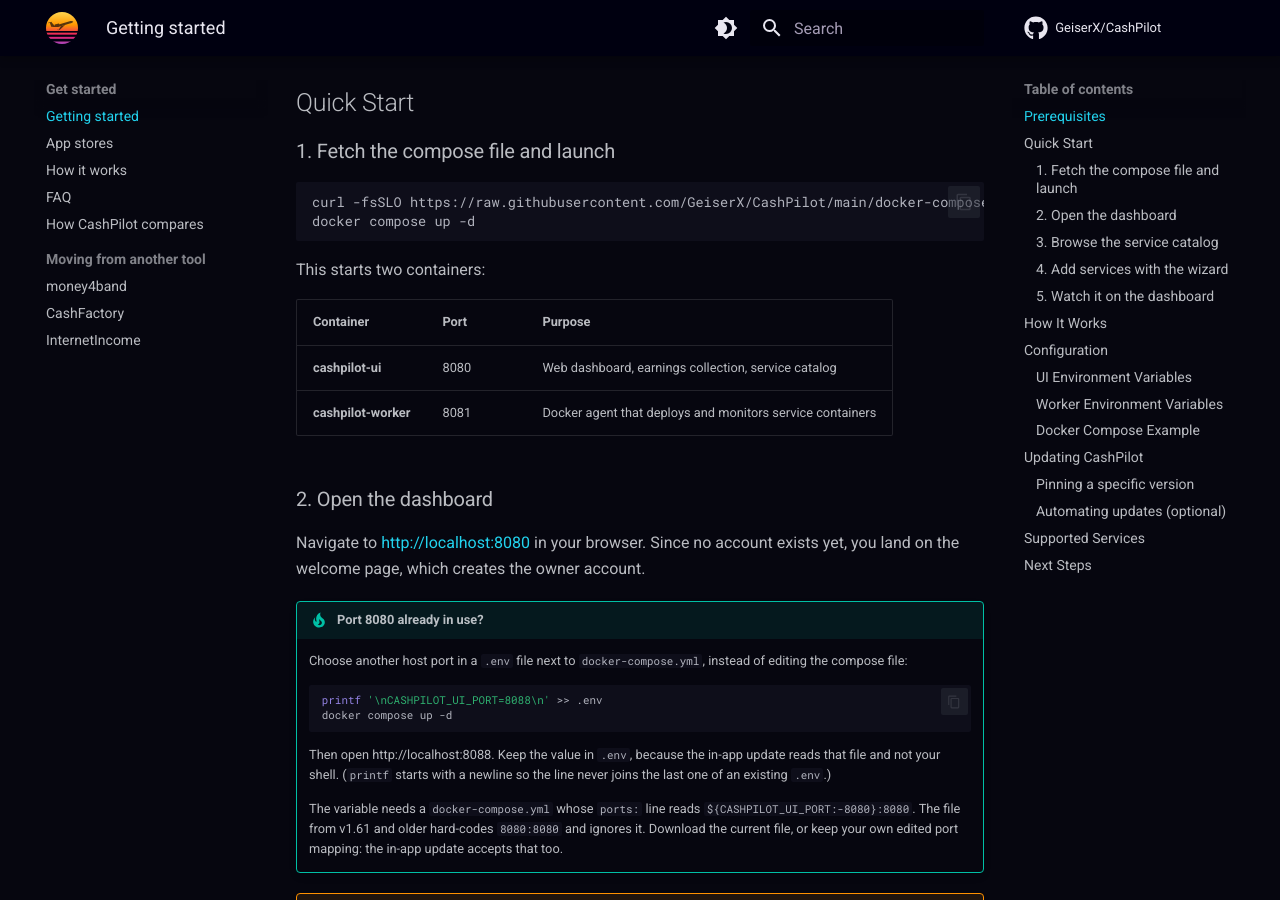
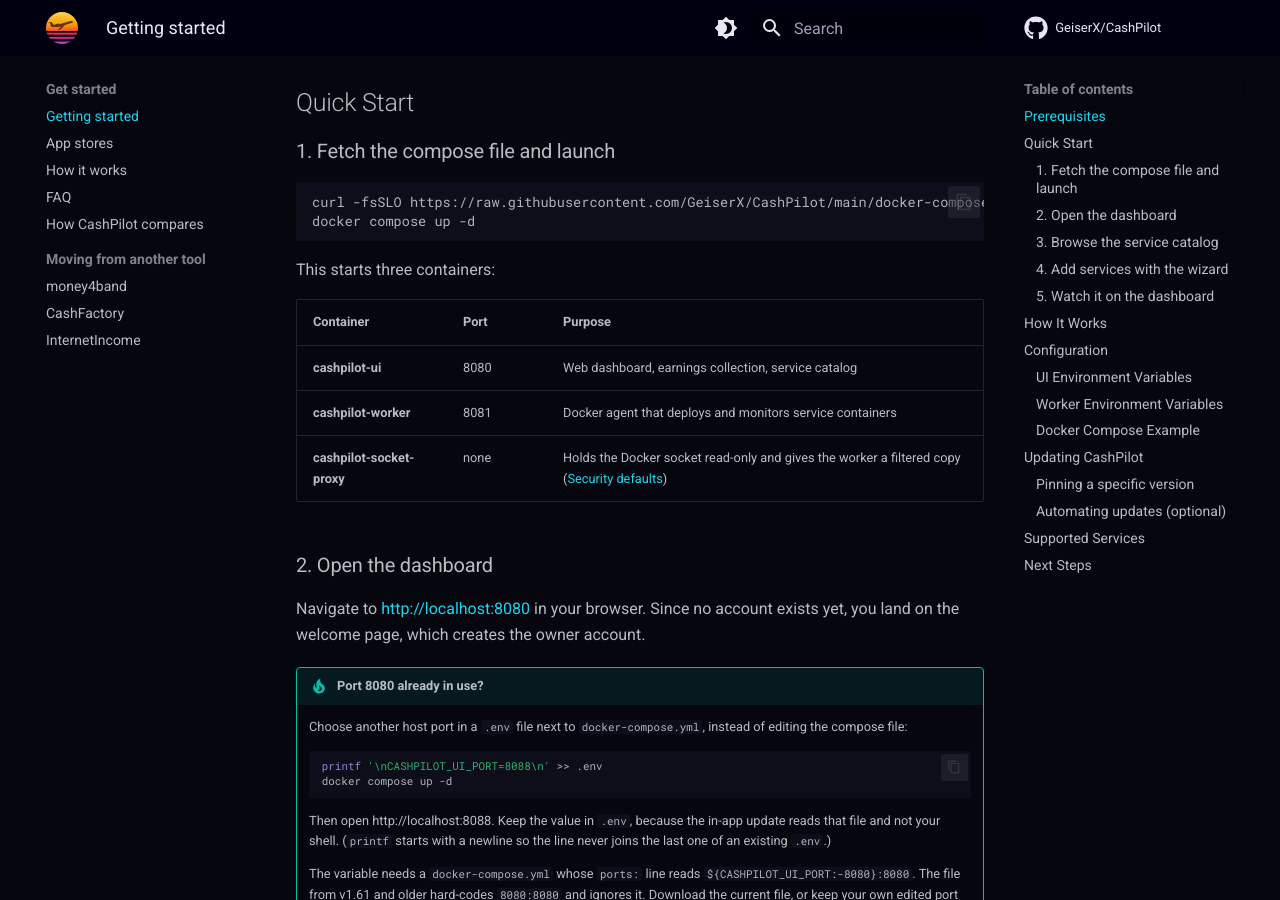
Before and after one commit to GeiserX/CashPilot, an MkDocs documentation site: the page built from docs/getting-started.md, in a window 1280 px wide and 900 px high, scrolled down 334 px. Built offline with MkDocs 1.6.1 and Material for MkDocs 9.7.7, drawn with Linux system fonts in a browser that asks for light colours; comment, search, counter and statistics services are not loaded.

Commit message:
docs: say the socket proxy holds the Docker socket and earners are fenced by default
Since v1.71.0 the worker reaches Docker only through cashpilot-socket-proxy,
and since v1.70.0 new installs fence earners off the LAN. The README, the docs
home page and five other pages still said two containers, a worker holding the
socket, and no LAN fence. They now describe the three containers and the
default fence with its limits, and the README lists proxied copies, LAN
isolation, provider grades and the login import. A test fails if the old
claims come back.

````diff
--- a/docs/getting-started.md
+++ b/docs/getting-started.md
@@ -15,12 +15,13 @@
 docker compose up -d
 ```
 
-This starts two containers:
+This starts three containers:
 
 | Container | Port | Purpose |
 |-----------|------|---------|
 | **cashpilot-ui** | 8080 | Web dashboard, earnings collection, service catalog |
 | **cashpilot-worker** | 8081 | Docker agent that deploys and monitors service containers |
+| **cashpilot-socket-proxy** | none | Holds the Docker socket read-only and gives the worker a filtered copy ([Security defaults](security-defaults.md)) |
 
 ### 2. Open the dashboard
 
--- a/docs/home-network-security.md
+++ b/docs/home-network-security.md
@@ -275,8 +275,8 @@
 
 ## 3. Keep CashPilot's control plane private
 
-The dashboard can command the worker, and the worker holds the Docker socket,
-which is as good as root on that machine. Both bind to `127.0.0.1` out of the box
+The dashboard can command the worker, and the worker can start containers
+through the socket proxy, which is close to root on that machine. Both bind to `127.0.0.1` out of the box
 ([security defaults](security-defaults.md)). Keep it that way:
 
 - **Never port-forward** the dashboard (8080) or the worker (8081) from your
--- a/docs/index.md
+++ b/docs/index.md
@@ -18,7 +18,7 @@
 
 ---
 
-**CashPilot** runs passive income services on your own servers and shows what they earn in one dashboard. It is two Docker containers: a UI that holds the catalog, the credentials and the earnings history, and a worker on each server that starts and watches the service containers. Start with [Getting started](getting-started.md), then pick services in the [Service guides](guides/index.md).
+**CashPilot** runs passive income services on your own servers and shows what they earn in one dashboard. It is a UI that holds the catalog, the credentials and the earnings history, and on each server a worker that starts and watches the service containers through a Docker socket proxy. Start with [Getting started](getting-started.md), then pick services in the [Service guides](guides/index.md).
 
 <div class="grid cards" markdown>
 
@@ -26,7 +26,7 @@
 
     ---
 
-    Fetch the compose file, start the two containers, create the owner account with the setup token.
+    Fetch the compose file, start the containers, create the owner account with the setup token.
 
 -   :material-view-grid-outline: **[Service guides](guides/index.md)**
 
@@ -102,6 +102,7 @@
 
 - **<!-- n:docker -->17<!-- /n --> services run in Docker**, started by the worker from the catalog: no compose file to write. Bandwidth sharing (Honeygain, EarnApp, IPRoyal Pawns, PacketStream, Repocket, Traffmonetizer, ProxyRack, and more), MystNodes, Anyone Protocol, Storj and Sia (hostd).
 - **<!-- n:extension -->18<!-- /n --> services run as a browser extension or a desktop app** (Grass, Nodepay, Dawn, Helium, and more). CashPilot lists them with signup links and reads their balances where a collector exists.
+- **Proxied copies**: an extra copy of a deployed service that leaves through a SOCKS5, HTTP CONNECT or Tailscale exit-node proxy, so one box earns on several IPs ([Proxied copies](proxies.md)).
 - **<!-- n:gpu -->6<!-- /n --> GPU compute services** (Salad, Vast.ai, io.net, Nosana, Golem, Flux) run on their own software, and Salad, Vast.ai, io.net and Nosana need a GPU; CashPilot tracks them the same way.
 - <!-- n:active -->40<!-- /n --> active services and <!-- n:beta -->1<!-- /n --> in beta, <!-- n:catalogued -->52<!-- /n --> catalogued. The other <!-- n:retired -->11<!-- /n --> died, broke or were dropped; [Discontinued services](discontinued-services.md) says why, so nobody re-adds them.
 
@@ -113,7 +114,8 @@
 graph LR
     A[You, in a browser] -->|Configure and deploy| B[CashPilot UI<br>port 8080, loopback]
     B -->|Container specs| C[CashPilot worker<br>one per server]
-    C -->|Docker socket| D[Service containers]
+    C -->|Filtered Docker API| P[Socket proxy<br>one per server]
+    P -->|Docker socket| D[Service containers]
     D -->|Status and resources| C
     C -->|Heartbeat every 60 s| B
     B -->|Collect balances every 60 min| E[Provider APIs]
@@ -121,7 +123,7 @@
 ```
 
 - The UI never touches Docker. It holds the catalog, the encrypted credentials, the earnings history and the users, and it is the only component that collects earnings, so nothing is counted twice.
-- A worker holds the Docker socket on its server, starts the containers the UI asks for, and reports their status every 60 seconds. Every server that runs containers needs a worker; the UI can run on a machine without Docker.
+- A worker reaches Docker on its server through a socket proxy, which holds the socket read-only and refuses privileged containers and binds of `/` or of the socket. The worker starts the containers the UI asks for, and reports their status every 60 seconds. Every server that runs containers needs a worker; the UI can run on a machine without Docker.
 - Both images (`drumsergio/cashpilot`, `drumsergio/cashpilot-worker`) share one version number and run on amd64 and arm64. See [How it works](how-it-works.md) and [Running on ARM](arm.md).
 - An upgrade is `docker compose pull && docker compose up -d`. [UPGRADING.md](https://github.com/GeiserX/CashPilot/blob/main/UPGRADING.md) lists only the releases that need more.
 
@@ -131,14 +133,14 @@
 - It does not run the browser and desktop apps. It lists them, links their signup, and reads their balances where a collector exists.
 - It does not collect in real time. Collectors run every 60 minutes by default (`CASHPILOT_COLLECT_INTERVAL`).
 - It does not count a balance drop as a payout on its own. The dashboard asks you to confirm each one, because a drop can also be a provider correction.
-- It does not keep the containers off your LAN by itself. Docker lets them reach it; [Protecting your home network](home-network-security.md) puts them on a firewalled bridge.
+- It does not fence every earner off your LAN. New installs fence them by default, but an upgraded install whose earners sit on Docker's default bridge stays unfenced until you press **Turn on isolation**, a network you name in `CASHPILOT_CONTAINER_NETWORK` gets your own rules only, and host-networked Mysterium is never fenced ([Network isolation](isolation.md#modes)).
 - It cannot promise earnings. As a rough guide, one home server running 10 to 15 services makes about $30 to $100 a month, and it can make less, down to zero; see the [FAQ](faq.md).
 
 ## Security
 
 - Every service container runs with all Linux capabilities dropped (a few services add back only the ones they declare), `no-new-privileges` set and a PID limit.
 - Stored credentials are encrypted at rest with a Fernet key at `/data/.fernet_key`. Back that file up: without it nothing can be decrypted. `CASHPILOT_ENCRYPTION_KEY` is adopted only when that file is absent, so on an instance that already has a key the variable changes nothing. It is not `CASHPILOT_SECRET_KEY`, which only signs login sessions.
-- Only the worker touches the Docker socket. The UI is published on loopback by default, and the worker's port 8081 is never published, because either could command the socket.
+- Only the socket proxy holds the Docker socket, and the worker reaches Docker only through it ([Security defaults](security-defaults.md)). The UI is published on loopback by default, and the worker's port 8081 is never published, because either could start containers on the host.
 - [Security defaults](security-defaults.md) lists what ships enabled, [Protecting your home network](home-network-security.md) and [Network isolation](isolation.md) show how to keep the earners away from your LAN, router and host.
 - To report a security problem, follow the [security policy](https://github.com/GeiserX/CashPilot/blob/main/SECURITY.md) and do not open a public issue.
 
````
Also changed, not shown: README.md (+6 -2 lines), docs/app-stores.md (+4 -4 lines), docs/backup-restore.md (+2 -2 lines), docs/roadmap.md (+2 -2 lines), 1 other file.
